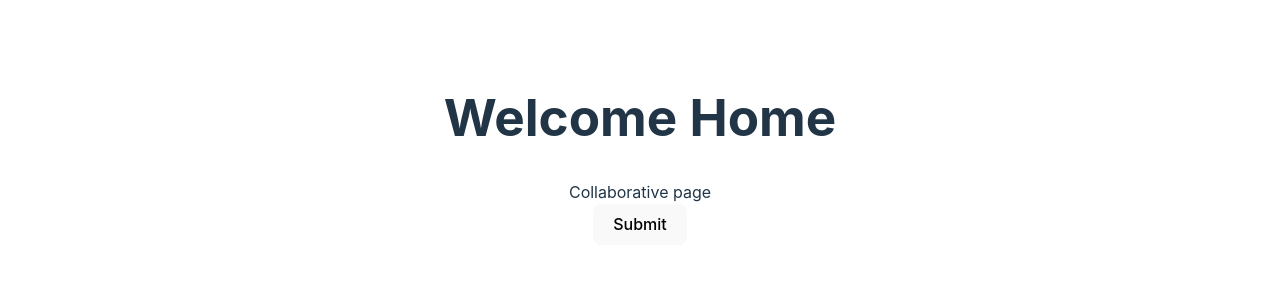
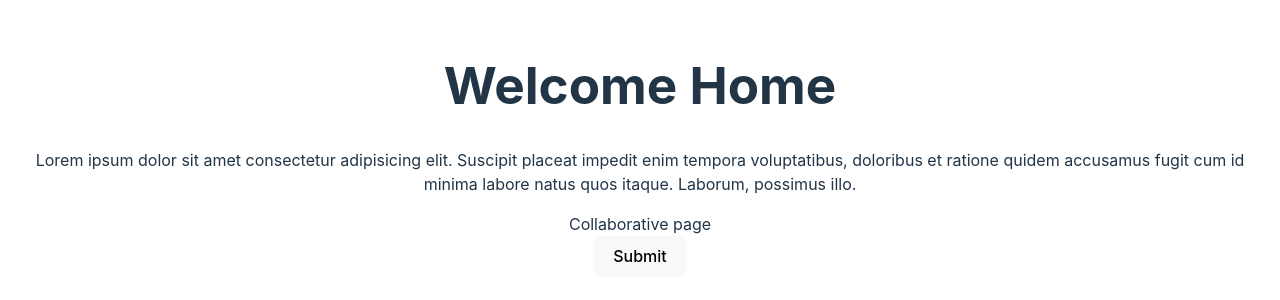
Before and after one commit to ewurasi-nyarkoa/first-react-project, a React (Vite) app: page / in a window 1280 px wide. Shown: the part 250-550 px from the top of the page. Built offline with nearby package versions, Linux system fonts and the light colour scheme.

Commit message:
added lorem

```diff
--- a/src/components/Header.jsx
+++ b/src/components/Header.jsx
@@ -6,6 +6,8 @@ const Header = () => {
 
     <h1>Welcome Home</h1>
 
+    <p>Lorem ipsum dolor sit amet consectetur adipisicing elit. Suscipit placeat impedit enim tempora voluptatibus, doloribus et ratione quidem accusamus fugit cum id minima labore natus quos itaque. Laborum, possimus illo.</p>
+
     </>
   )
 }
```
